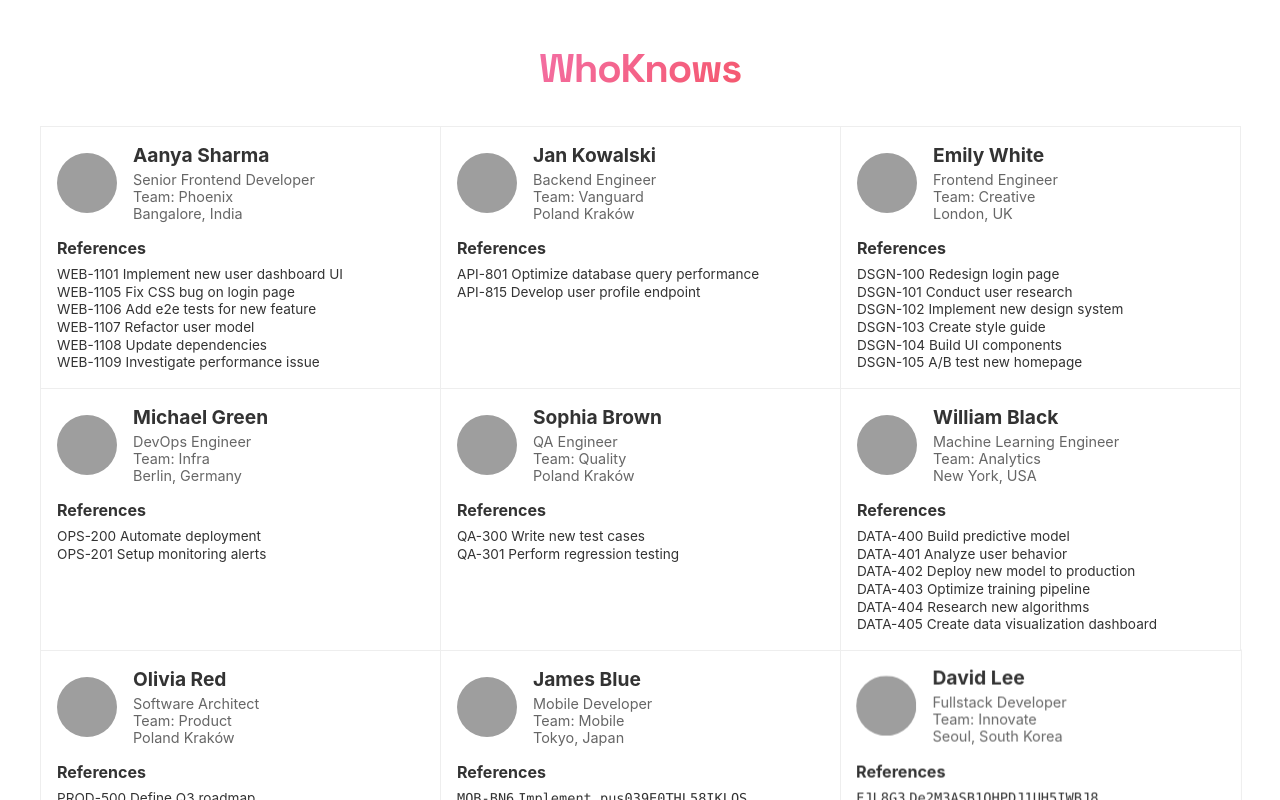
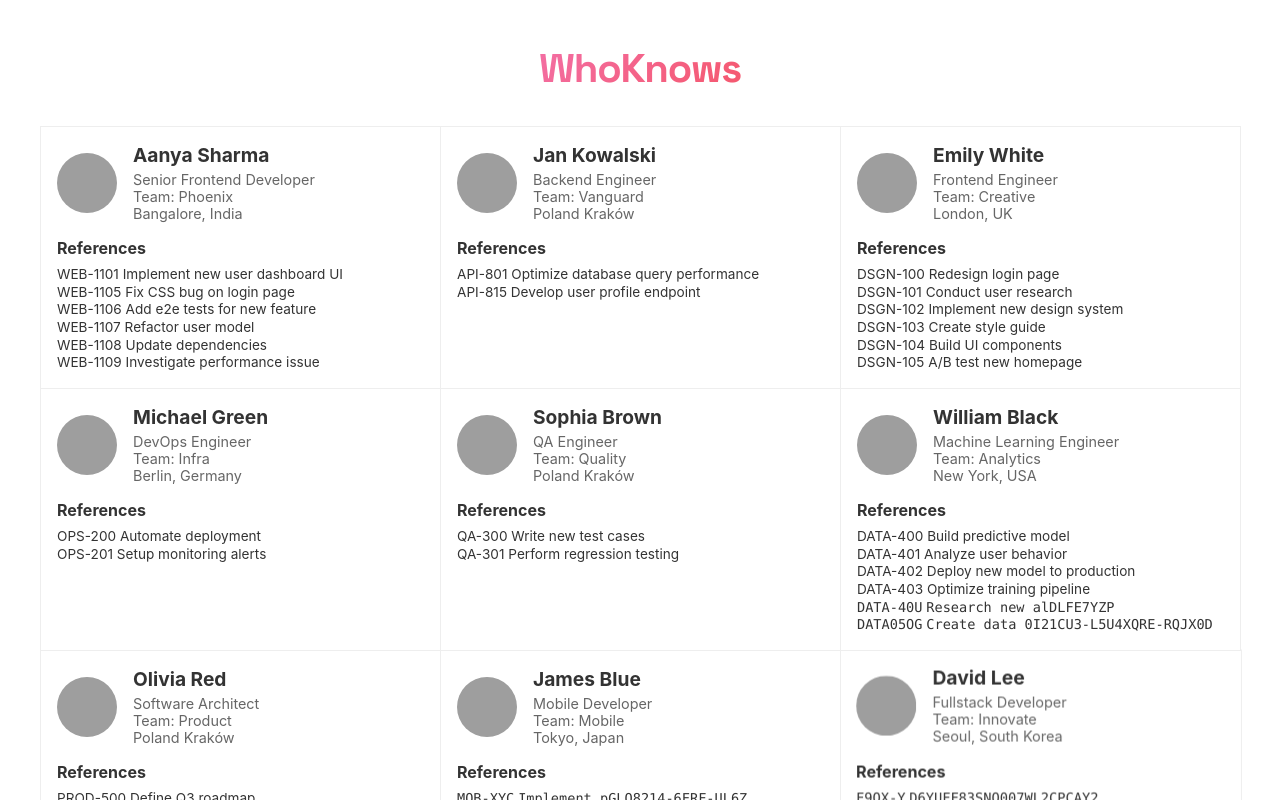
Before and after one commit to jbeynar/search-results-template, a React app: page / in a window 1280 px wide. Shown: the top 800 px of the page. Built offline with nearby package versions, Linux system fonts and the light colour scheme; grey boxes are pictures that could not be loaded.

Commit message:
UserCard.jsx

```diff
--- a/src/UserCard.jsx
+++ b/src/UserCard.jsx
@@ -87,8 +87,8 @@ const UserCard = ({user, index, skeleton}) => {
                 <ul>
                     {user.jiraTickets.map((ticket, i) => (
                         <li key={ticket.id}>
-                            <MatrixText text={ticket.id} delay={i * 100}/> <MatrixText text={ticket.title}
-                                                                                       delay={i * 100 + 200}/>
+                            <MatrixText text={ticket.id} delay={i * 350}/> <MatrixText text={ticket.title}
+                                                                                       delay={i * 350 + 250}/>
                         </li>
                     ))}
                 </ul>
```
